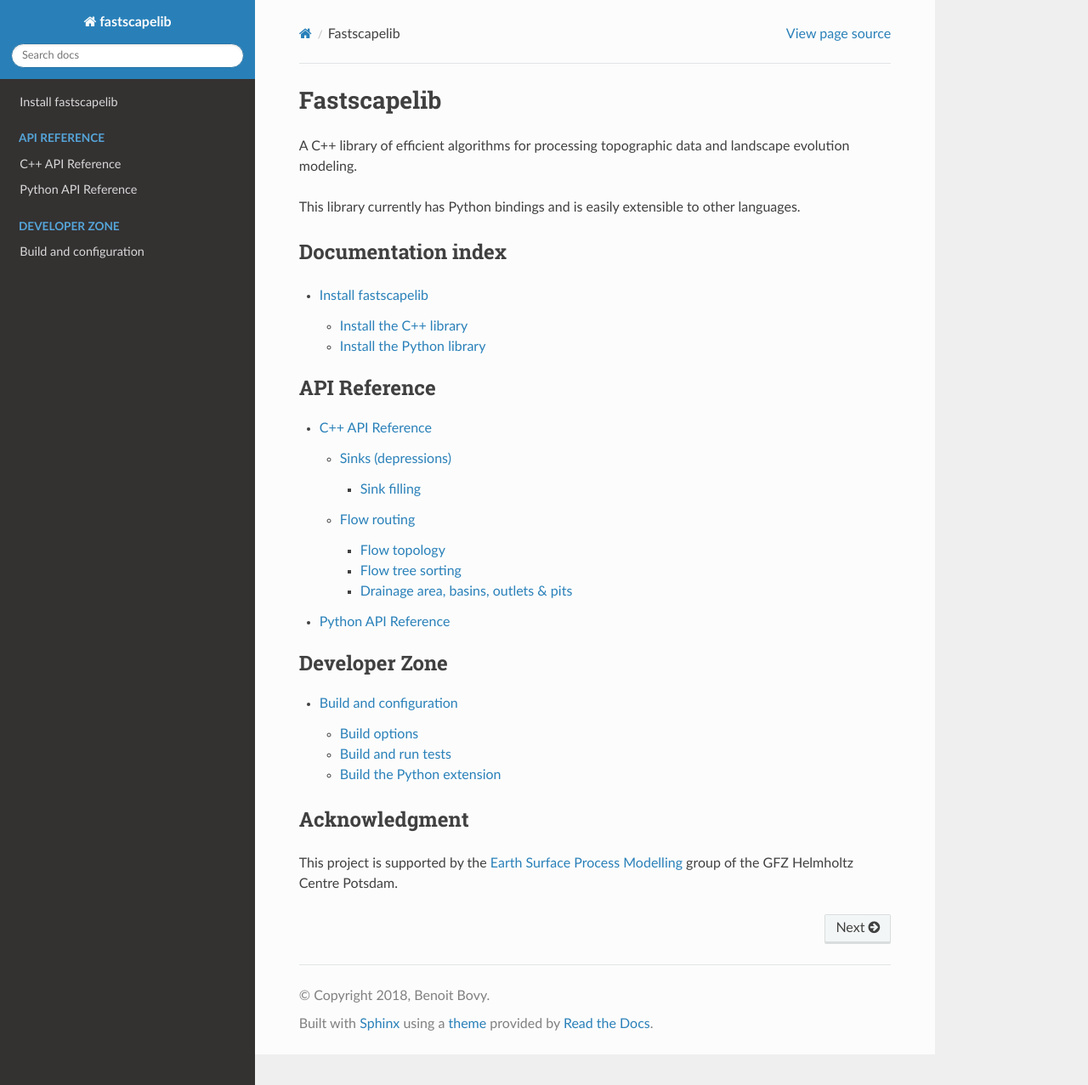
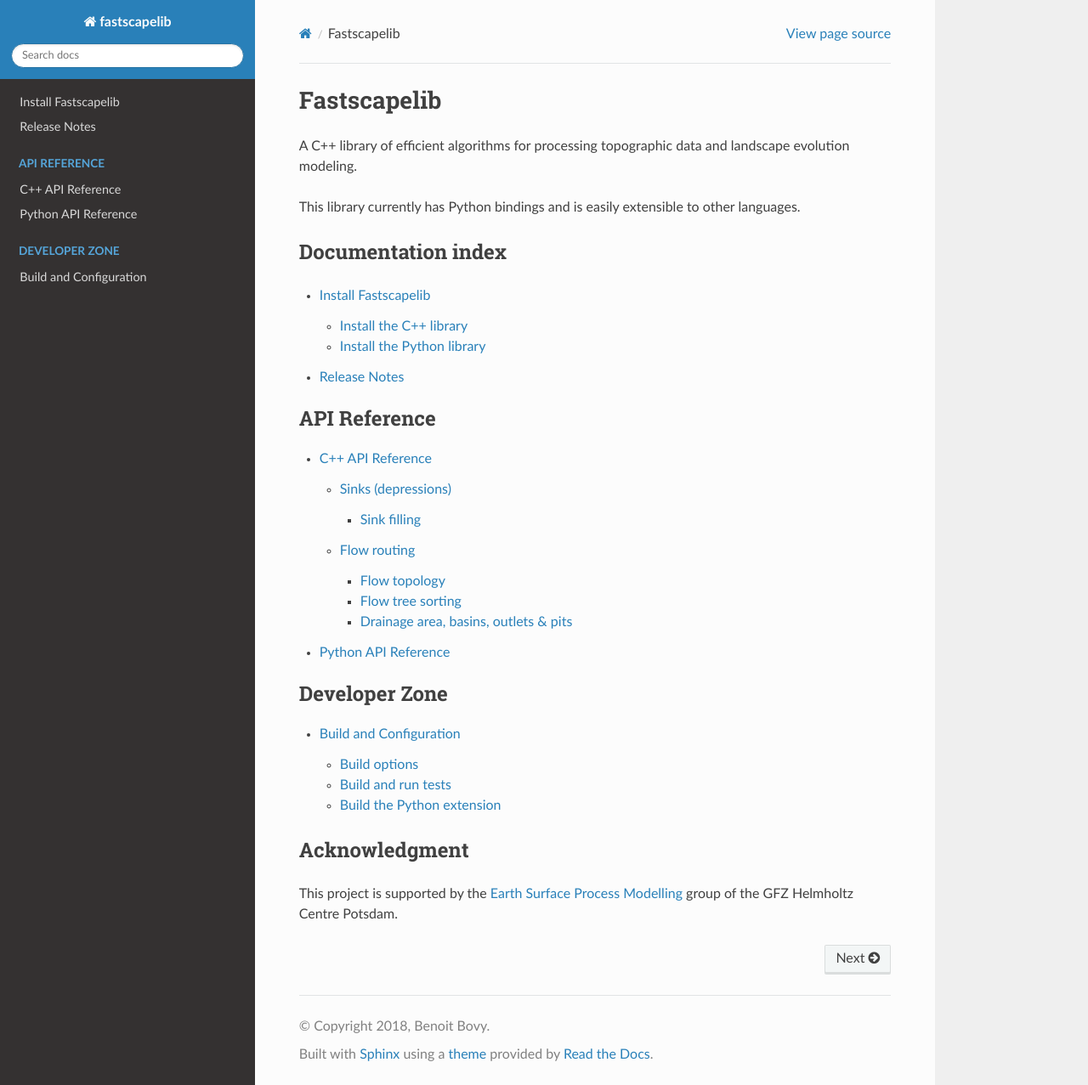
Before and after one commit to fastscape-lem/fastscapelib, a Sphinx documentation site: the page built from doc/source/index.rst, in a window 1280 px wide and 1277 px high. Shown: the whole window at 85% size. Built offline with Sphinx 7.4.7 and the Read the Docs theme 2.0.0, drawn with Linux system fonts in a browser that asks for light colours.

Commit message:
DOC add release notes section

```diff
--- a/doc/source/build_options.rst
+++ b/doc/source/build_options.rst
@@ -1,6 +1,6 @@
 .. _build_options:
 
-Build and configuration
+Build and Configuration
 =======================
 
 Build options
--- a/doc/source/index.rst
+++ b/doc/source/index.rst
@@ -14,6 +14,7 @@
    :maxdepth: 2
 
    install
+   release_notes
 
 .. toctree::
    :caption: API Reference
--- a/doc/source/install.rst
+++ b/doc/source/install.rst
@@ -1,6 +1,6 @@
 .. _install:
 
-Install fastscapelib
+Install Fastscapelib
 ====================
 
 This library is header only and uses C++14 standards. It depends on
--- /dev/null
+++ b/doc/source/release_notes.rst
@@ -0,0 +1,6 @@
+.. _release_notes:
+
+Release Notes
+=============
+
+No stable release yet.
```
